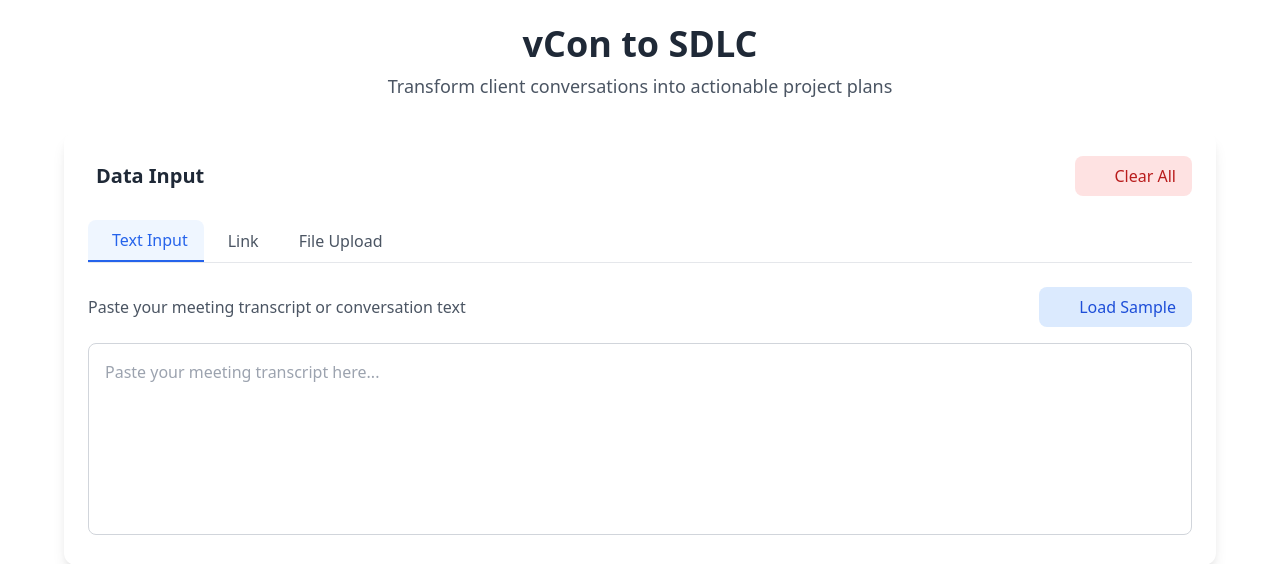
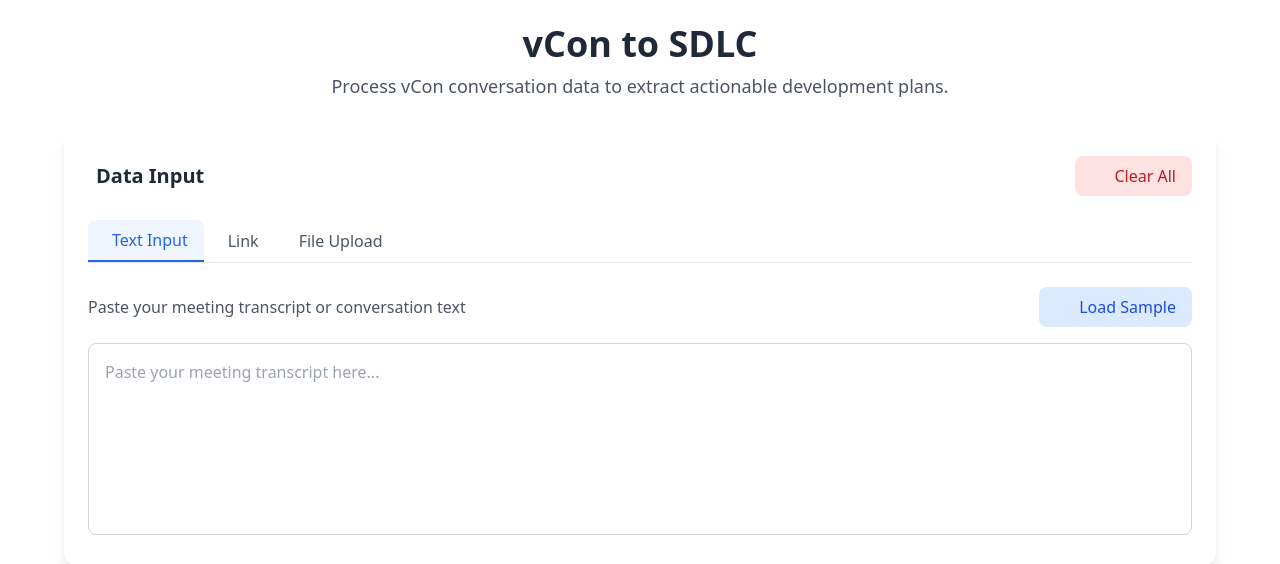
Before and after one commit to Lizz-njeri/vCon_SDLC, a Flask app: page / in a window 1280 px wide. Shown: the top 564 px of the page. Run offline with Flask 3, Linux system fonts and the light colour scheme; some libraries are stand-ins or nearby versions.

Commit message:
change project script

```diff
--- a/templates/index.html
+++ b/templates/index.html
@@ -134,7 +134,7 @@
         <!-- Header -->
         <div class="text-center mb-8">
             <h1 class="text-4xl font-bold text-gray-800 mb-2">vCon to SDLC</h1>
-            <p class="text-gray-600 text-lg">Transform client conversations into actionable project plans</p>
+            <p class="text-gray-600 text-lg">Process vCon conversation data to extract actionable development plans.</p>
         </div>
 
         <!-- Input Section -->
```
